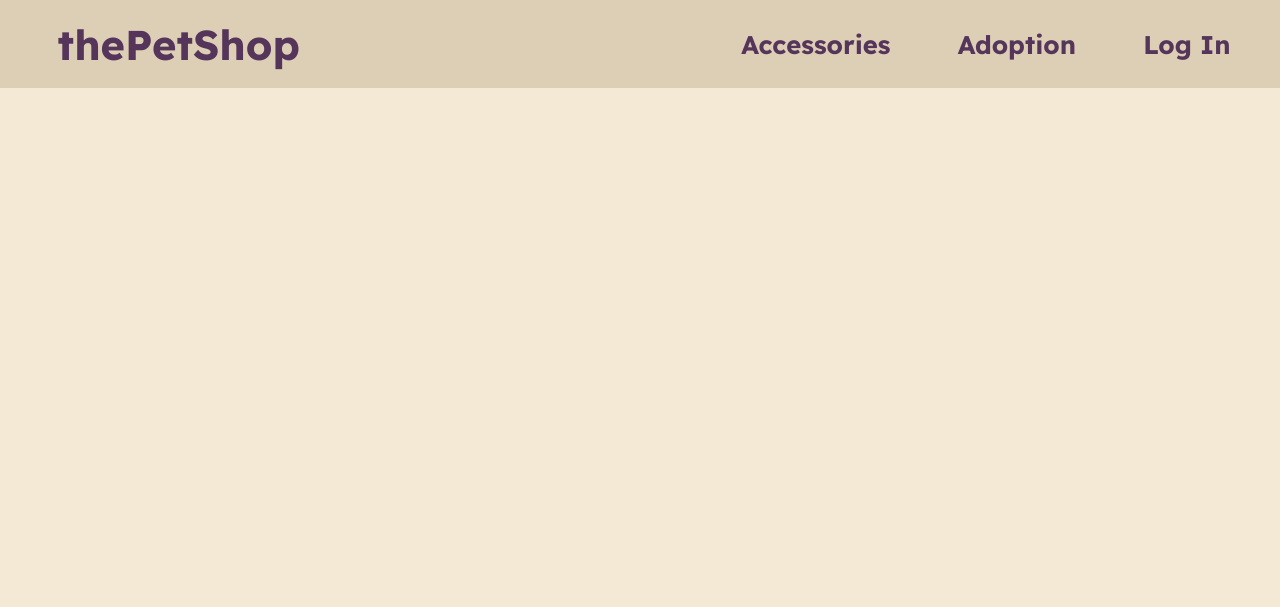
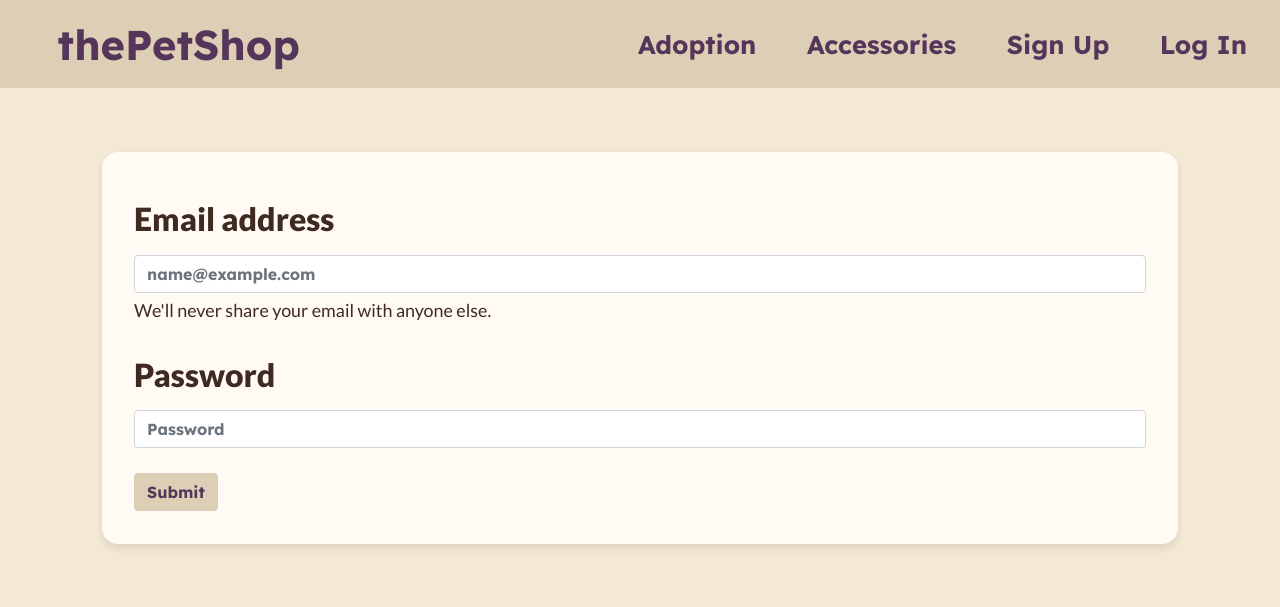
Before and after one commit to tahmid-Uddin/WebDevCoursework2, a Flask app: page /login in a window 1280 px wide. Shown: the top 607 px of the page. Run offline with Flask 3, Linux system fonts and the light colour scheme; some libraries are stand-ins or nearby versions; some web fonts are replaced.

Commit message:
added working login and signup system

```diff
--- a/Section_2/app/forms.py
+++ b/Section_2/app/forms.py
@@ -2,5 +2,51 @@ from flask_wtf import FlaskForm
 import wtforms
 from wtforms.validators import DataRequired, ValidationError
 import re
-import datetime
-from app.models import Assessments
+
+
+def ValidateFirstName():
+    message = "Name contains invalid characters."
+
+    def _ValidateModuleCode(form, field):
+        if not re.match(r'^[A-Za-z\s]+$', field.data):
+            raise ValidationError(message)
+
+    return _ValidateModuleCode
+
+def ValidateLastName():
+    message = "Name contains invalid characters."
+
+    def _ValidateModuleCode(form, field):
+        if not re.match(r'^[A-Za-z\s]+$', field.data):
+            raise ValidationError(message)
+
+        if len(field.data.split(" ")) != 1:
+            raise ValidationError(message)
+
+    return _ValidateModuleCode
+#Exampl3P@ssw0rd!
+
+def ValidatePassword():
+    message = "Password must be at least 8 characters long, contain at least one uppercase letter, one lowercase letter, one number, and one special character."
+
+    def _ValidatePassword(form, field):
+        password = field.data
+        if (len(password) < 8 or
+            not re.search(r'[A-Z]', password) or
+            not re.search(r'[a-z]', password) or
+            not re.search(r'\d', password) or
+            not re.search(r'[!@#$%^&*(),.?":{}|<>]', password)):
+            raise ValidationError(message)
+
+
+    return _ValidatePassword
+
+class SignUpForm(FlaskForm):
+    firstName = wtforms.TextAreaField(validators=[DataRequired(), ValidateFirstName()])
+    lastName = wtforms.TextAreaField(validators=[DataRequired(), ValidateLastName()])
+    email = wtforms.TextAreaField(validators=[DataRequired()])
+    password = wtforms.TextAreaField(validators=[DataRequired(), ValidatePassword()])
+
+class LoginForm(FlaskForm):
+    email = wtforms.TextAreaField(validators=[DataRequired()])
+    password = wtforms.TextAreaField(validators=[DataRequired()])
--- a/Section_2/app/static/base_style.css
+++ b/Section_2/app/static/base_style.css
@@ -42,6 +42,7 @@ p {
     color: var(--text_colour);
     font-size: 1em;
     cursor: pointer;
+    transition: background-color 10s ease;
 }
 
 #navigationText {
@@ -51,12 +52,11 @@ p {
 }
 
 #navigationBar ul li a {
-    margin-right: 1em;
+    margin-right: 0.35em;
     margin-left: 1em;
     text-decoration: none;
     font-size: 0.8em;
-    transition: background-color 0.1s ease;
-    transition: color 0.1s ease;
+    transition: background-color 0.2s ease, color 0.2s ease;
     color: var(--text_colour)
 }
 
@@ -73,3 +73,36 @@ p {
     display:flex;
     text-align: center;
 }
+
+#login_signup_form {
+    width: 100%;
+    margin: 1em auto;
+    padding: 1em;
+    background-color: #fffaf3;
+    border-radius: 0.5em;
+    box-shadow: 0 4px 8px rgba(0, 0, 0, 0.1);
+}
+
+.form-group {
+    padding-top: 0.5em;
+}
+
+.error-message {
+    font-style: italic;
+    color: red;
+    font-size: 0.5em;
+    margin: 0;
+}
+
+
+.btn-primary {
+    background-color: var(--button_bg_colour);
+    color: var(--text_colour);
+    border-color: var(--button_bg_colour);
+}
+
+.btn-primary:hover {
+    background-color: var(--button_color);
+    color:var(--alt_text_colour);
+    border-color: var(--button_color);
+}
--- a/Section_2/app/templates/home.html
+++ /dev/null
@@ -1,53 +0,0 @@
-{% extends "base.html" %}
-{% block content %}
-    <nav class="navbar navbar-expand-lg navbar-dark" id="navigationBar">
-
-        <a class="navbar-brand" href="/" id = "navigationText">thePetShop</a>
-
-        <button class="navbar-toggler" type="button" data-toggle="collapse" data-target="#navbarText" aria-controls="navbarText" aria-expanded="false" aria-label="Toggle navigation">
-            <span class="navbar-toggler-icon"></span>
-        </button>
-
-        <div class="collapse navbar-collapse">
-            <ul class="navbar-nav ml-auto">
-                <li class="nav-item active">
-                <a class="nav-link" href="/accessories">Accessories</a>
-                </li>
-                <li class="nav-item active">
-                <a class="nav-link" href="/">Adoption</a>
-                </li>
-                <li class="nav-item active">
-                    <a class="nav-link" href="/login">Log In</a>
-                </li>
-            </ul>
-        </div>
-    </nav>
-
-    <div class="container mt-4">
-        <div class="row">
-            {% for product in products %}
-            <div class="col-lg-4 col-md-6 mb-4">
-                <div class="card h-100">
-                    <img src="{{ url_for('static', filename=product.image) }}" class="card-img-top" alt="{{ product.name }}">
-                    <div class="card-body">
-                        <h2 style="display:flex;">
-                            {{ product.name }}
-                            <div class="ml-auto" style = "display:flex; text-align:right;">
-                                {% if product.in_stock %}
-                                    <span class="badge badge-success ml-auto">In Stock</span>
-                                {% else %}
-                                    <span class="badge badge-danger ml-auto">Out of Stock</span>
-                                {% endif %}
-                            </div>
-                        </h2>
-
-                        <p>Price: ${{ product.price }}</p>
-
-                    </div>
-                </div>
-            </div>
-            {% endfor %}
-        </div>
-    </div>
-
-{% endblock %}
--- a/Section_2/app/templates/login.html
+++ b/Section_2/app/templates/login.html
@@ -1,26 +1,36 @@
 {% extends "base.html" %}
+
 {% block content %}
-    <nav class="navbar navbar-expand-lg navbar-dark" id="navigationBar">
 
-        <a class="navbar-brand" href="#" id = "navigationText">thePetShop</a>
+{% include 'nav_bar.html' %}
+    <div class= "container">
+        <div>
+            <form id = "login_signup_form"  action="" method="post">
+                {{ form.csrf_token }}
+                {{ form.hidden_tag() }}
 
-        <button class="navbar-toggler" type="button" data-toggle="collapse" data-target="#navbarText" aria-controls="navbarText" aria-expanded="false" aria-label="Toggle navigation">
-            <span class="navbar-toggler-icon"></span>
-        </button>
+                <div class="form-group">
+                    <h2><label for="email">Email address</label></h2>
+                    <input type="email" class="form-control" id="email" name="email" aria-describedby="emailHelp" placeholder="name@example.com">
+                    <small id="emailHelp" class="form-text text-muted"><p>We'll never share your email with anyone else.</p></small>
+                </div>
 
-        <div class="collapse navbar-collapse">
-            <ul class="navbar-nav ml-auto">
-                <li class="nav-item active">
-                <a class="nav-link" href="/accessories">Accessories</a>
-                </li>
-                <li class="nav-item active">
-                <a class="nav-link" href="/">Adoption</a>
-                </li>
-                <li class="nav-item active">
-                    <a class="nav-link" href="/login">Log In</a>
-                </li>
-            </ul>
+                <div class="form-group">
+                    <h2><label for="password">Password</label></h2>
+                    <input type="password" class="form-control" id="password" name="password" placeholder="Password">
+                </div>
+
+                {% with messages = get_flashed_messages() %}
+                {% if messages %}
+                    {% for message in messages%}
+                        <p class="error-message">{{ message }}</p>
+                    {% endfor %}
+                {% endif %}
+                {% endwith %}
+
+                <button type="submit" class="btn btn-primary">Submit</button>
+            </form>
         </div>
-    </nav>
+    </div>
 
 {% endblock %}
--- /dev/null
+++ b/Section_2/app/templates/nav_bar.html
@@ -0,0 +1,41 @@
+<nav class="navbar navbar-expand-lg navbar-light" id="navigationBar">
+
+    <a class="navbar-brand" href="#" id = "navigationText">thePetShop</a>
+
+    <button class="navbar-toggler" type="button" data-toggle="collapse" data-target="#navbarToggler" aria-controls="navbarToggler" aria-expanded="false" aria-label="Toggle navigation">
+        <span class="navbar-toggler-icon"></span>
+    </button>
+
+    <div class="collapse navbar-collapse" id="navbarToggler">
+        <ul class="navbar-nav ml-auto">
+
+            <li class="nav-item active">
+                <a class="nav-link" href="/">Adoption</a>
+            </li>
+
+            <li class="nav-item active">
+                <a class="nav-link" href="/accessories">Accessories</a>
+            </li>
+
+            {% if user.is_authenticated %}
+                <li class="nav-item active">
+                    <a class="nav-link" href="/account">Account</a>
+                </li>
+
+                <li class="nav-item active">
+                    <a class="nav-link" href="/logout">Logout</a>
+                </li>
+            {% else %}
+                <li class="nav-item active">
+                    <a class="nav-link" href="/signup">Sign Up</a>
+                </li>
+
+                <li class="nav-item active">
+                    <a class="nav-link" href="/login">Log In</a>
+                </li>
+            {% endif %}
+
+
+        </ul>
+    </div>
+</nav>
--- a/Section_2/app/views.py
+++ b/Section_2/app/views.py
@@ -1,22 +1,85 @@
-from flask import render_template
-from app import app
+from flask import render_template, flash, request, redirect, url_for
+from app import app, db, admin
+from flask_admin.contrib.sqla import ModelView
+from .models import User, Listing, Image, Cart
+from .forms import SignUpForm, LoginForm
+from werkzeug.security import generate_password_hash, check_password_hash
+from flask_login import login_user, login_required, logout_user, current_user
+
+
+admin.add_view(ModelView(User, db.session))
+admin.add_view(ModelView(Listing, db.session))
+admin.add_view(ModelView(Image, db.session))
+admin.add_view(ModelView(Cart, db.session))
 
 @app.route('/')
-def index():
+def home():
     products = [
     {"name": "Dog Collar", "price": 10.99, "in_stock": True, "image": "images/dog_collar.jpg"},
     {"name": "Cat Toy", "price": 5.49, "in_stock": False, "image": "images/cat_toy.jpg"},
     {"name": "Bird Cage", "price": 50.00, "in_stock": True, "image": "images/bird_cage.jpg"}
     ]
-    return render_template('home.html', products=products)
+    return render_template('adoption.html', products=products, user=current_user)
+
 
 @app.route('/accessories', methods=['GET', 'POST'])
 def accessories():
+    return render_template('accessories.html', user=current_user)
 
-    return render_template('home.html')
 
+@app.route('/logout')
+@login_required
+def logout():
+    logout_user()
+    return redirect(url_for('home'))
 
 @app.route('/login', methods=['GET', 'POST'])
 def login():
+    form = LoginForm()
 
-    return render_template('home.html')
+    if form.validate_on_submit():  # Check if form was submitted and is valid
+        enteredEmail = form.email.data
+        enteredPassword = form.password.data
+        user = User.query.filter_by(email=enteredEmail).first()
+
+        if user and check_password_hash(user.password_hash, enteredPassword):
+            login_user(user, remember=True)
+            return redirect(url_for("home"))
+        else:
+            flash("Invalid email or password.")
+
+    return render_template('login.html', form=form, user=current_user)
+
+
+@app.route('/signup', methods=['GET', 'POST'])
+def signup():
+    form = SignUpForm()
+
+    if form.validate_on_submit():
+        if form.password.data != request.form.get("passwordConfirmation"):
+            flash("Passwords do not match.")
+            return redirect('/signup')
+
+        if User.query.filter_by(email=form.email.data).first():
+            flash("An account with the email already exists.")
+            return redirect('/signup')
+
+        name = form.firstName.data.split(" ")
+        if len(name) == 1: middleName = None
+        else: middleName = " ".join([x.capitalize() for x in name[1:]])
+
+        user = User(first_name = name[0].capitalize(),
+                    middle_name = middleName,
+                    last_name = form.lastName.data.capitalize(),
+                    email = form.email.data,
+                    password_hash = generate_password_hash(form.password.data),
+                    is_seller = False)
+
+        db.session.add(user)
+        db.session.commit()
+
+        login_user(user)
+
+        return redirect(url_for("home"))
+
+    return render_template('sign_up.html', form=form, user=current_user)
```
Also changed, not shown: Section_2/app/__init__.py (+26 -4 lines), Section_2/app/models.py (+7 -8 lines), Section_2/app/static/form_style.css (deleted, +0 -60 lines), Section_2/app/templates/accessories.html (added, +31 -0 lines), Section_2/app/templates/adoption.html (added, +32 -0 lines), Section_2/app/templates/sign_up.html (added, +68 -0 lines), Section_2/migrations/versions/aa4188a52032_initial_migration.py (added, +78 -0 lines), Section_2/migrations/versions/d0d54014a71f_initial_migration.py (deleted, +0 -78 lines), Section_2/app.db, 1 other file.
